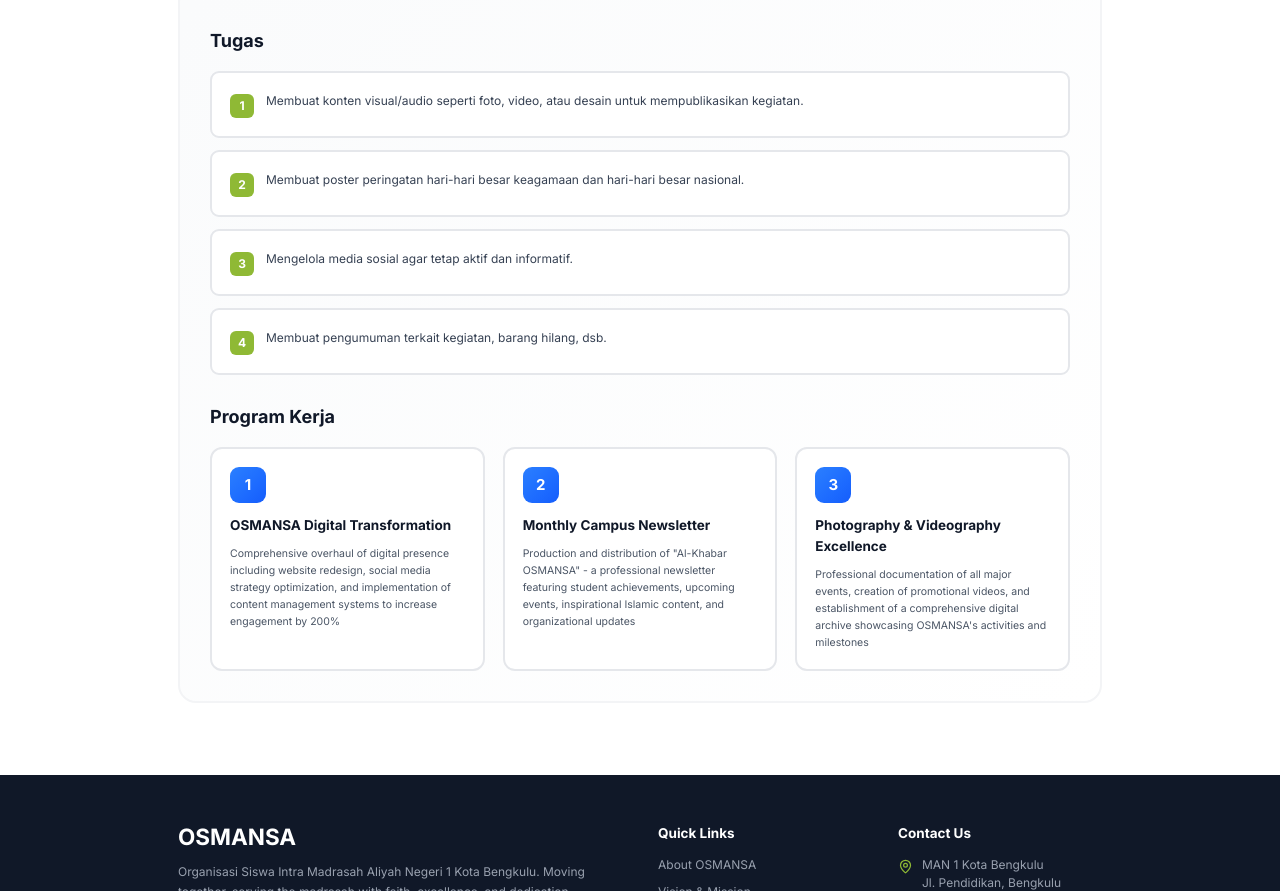
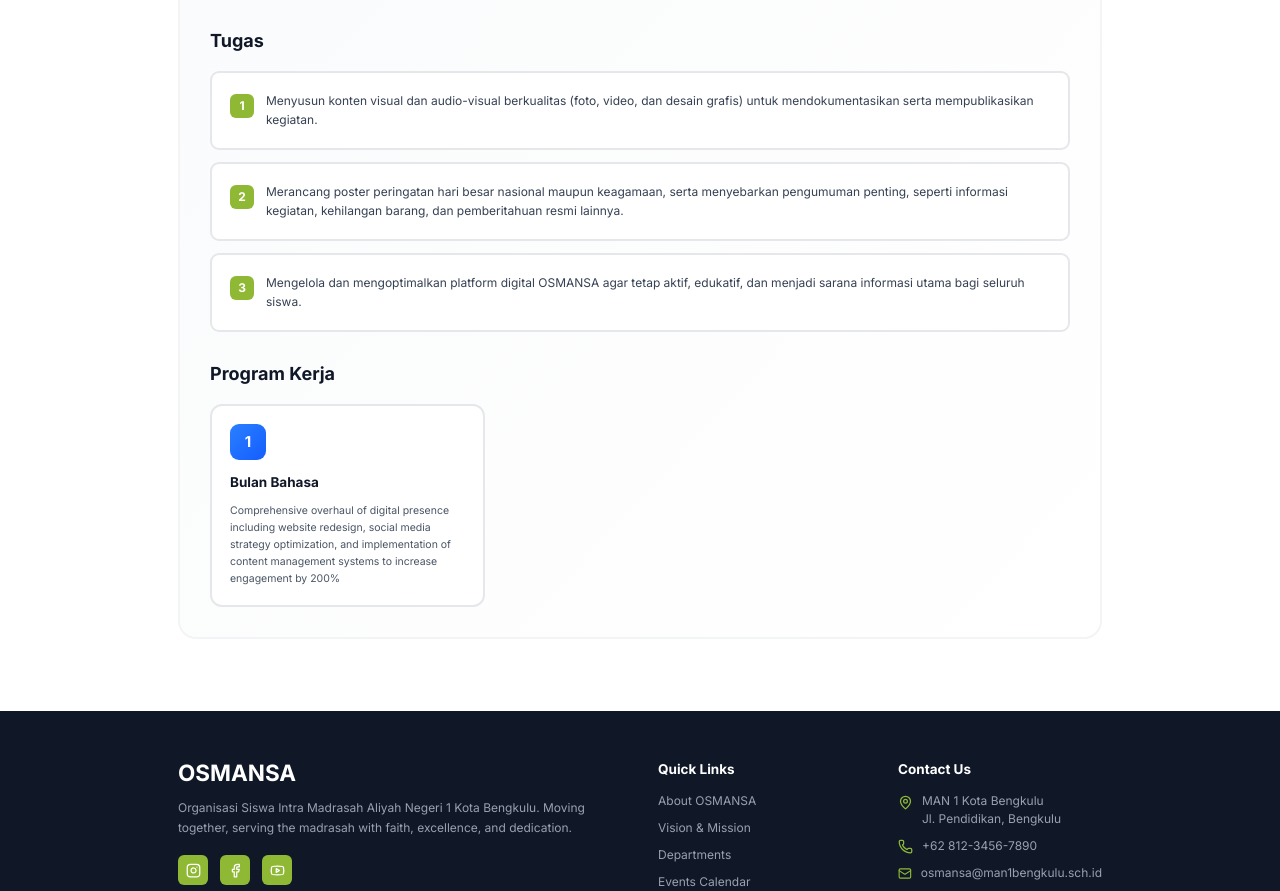
Before and after one commit to osmansa-xyz/OSMANSAWeb, a React (Vite) app: page / in a window 1280 px wide. Shown: the part 5433-6324 px from the top of the page. Built offline with nearby package versions, Linux system fonts and the light colour scheme.

Commit message:
Update Departments.tsx

```diff
--- a/src/app/components/Departments.tsx
+++ b/src/app/components/Departments.tsx
@@ -37,23 +37,14 @@ const departments: Department[] = [
     Koordinator: 'Syauqi Raudhah Firdaus',
     members: ['Muhammad Alfikri', 'Chesha Kinah Ramadani'],
     jobDescription: [
-      'Membuat konten visual/audio seperti foto, video, atau desain untuk mempublikasikan kegiatan.',
-      'Membuat poster peringatan hari-hari besar keagamaan dan hari-hari besar nasional.',
-      'Mengelola media sosial agar tetap aktif dan informatif.',
-      'Membuat pengumuman terkait kegiatan, barang hilang, dsb.'
+      'Menyusun konten visual dan audio-visual berkualitas (foto, video, dan desain grafis) untuk mendokumentasikan serta mempublikasikan kegiatan.',
+      'Merancang poster peringatan hari besar nasional maupun keagamaan, serta menyebarkan pengumuman penting, seperti informasi kegiatan, kehilangan barang, dan pemberitahuan resmi lainnya.',
+      'Mengelola dan mengoptimalkan platform digital OSMANSA agar tetap aktif, edukatif, dan menjadi sarana informasi utama bagi seluruh siswa.'
     ],
     workPrograms: [
       {
-        title: 'OSMANSA Digital Transformation',
+        title: 'Bulan Bahasa',
         description: 'Comprehensive overhaul of digital presence including website redesign, social media strategy optimization, and implementation of content management systems to increase engagement by 200%'
-      },
-      {
-        title: 'Monthly Campus Newsletter',
-        description: 'Production and distribution of "Al-Khabar OSMANSA" - a professional newsletter featuring student achievements, upcoming events, inspirational Islamic content, and organizational updates'
-      },
-      {
-        title: 'Photography & Videography Excellence',
-        description: 'Professional documentation of all major events, creation of promotional videos, and establishment of a comprehensive digital archive showcasing OSMANSA\'s activities and milestones'
       }
     ]
   },
@@ -66,23 +57,18 @@ const departments: Department[] = [
     Koordinator: 'El Fahri Pradipta',
     members: ['Adella Hesti Mullansari', 'Anggun Rahmadani', 'Muhammad Faizul Haq', 'Carine Syahira Zahwa'],
     jobDescription: [
-      'Megatur jadwal pelaksanaan sholat dhuha dan tadarus pagi .',
-      'Membacakan hadist di masjid ketika jeda iqomah dzuhur.',
-      'Menjadi MC ketika pelaksanaan kegiatan.'
+      'Mengatur jadwal dan teknis pelaksanaan ibadah rutin madrasah, termasuk koordinasi Shalat Dhuha, tadarus pagi, dan pembacaan hadist di masjid.',
+      'Bertindak sebagai pemandu acara (Master of Ceremony) dalam berbagai kegiatan resmi.'
     ],
     workPrograms: [
       {
-        title: 'Gema Muharram Festival',
+        title: 'Maulid Nabi',
         description: 'Week-long Islamic New Year celebration featuring Islamic competitions, motivational lectures by renowned scholars, Quranic recitation contests, and community service initiatives to welcome the new Hijri year'
       },
       {
-        title: 'Tahfidz Mentorship Program',
+        title: 'Isra Miraj',
         description: 'Structured Quran memorization program connecting students with qualified mentors, providing weekly guidance sessions, progress tracking, and creating a supportive environment for spiritual growth'
       },
-      {
-        title: 'Friday Inspiration Series',
-        description: 'Weekly Islamic discussion forums featuring diverse topics from contemporary issues to classical scholarship, encouraging critical thinking while strengthening Islamic identity and understanding'
-      }
     ]
   },
   {
@@ -94,24 +80,13 @@ const departments: Department[] = [
     Koordinator: 'Zlatan Rahcel Sudarsono',
     members: ['Muhammad Ahza Bayhaqi', 'Azza Fadillah Permata Juri', 'Muhammad Daffa Khairan'],
     jobDescription: [
-      'Menjaga keamanan sekitar area sekolah.',
-      'Mempersiapkan event olahraga .',
-      'Memimpin senam setiap KJP Jumat Sehat.',
-      'Koordinator event Liga MAN.',
-      'Menjaga parkiran dan menjaga keamanan sekitar lokasi kegiatan'
+      'Menjaga ketertiban dan keamanan di area sekolah secara rutin maupun saat kegiatan berlangsung.',
+      'Memimpin pelaksanaan senam bersama pada agenda KJP Jumat Sehat untuk meningkatkan kebugaran seluruh warga madrasah.'
     ],
     workPrograms: [
       {
-        title: 'OSMANSA Sports Championship',
+        title: 'Liga MAN',
         description: 'Annual multi-sport tournament featuring futsal, basketball, badminton, and table tennis competitions that foster school spirit, discover athletic talent, and promote healthy lifestyle among students'
-      },
-      {
-        title: 'Health & Wellness Campaign',
-        description: 'Comprehensive program including nutrition workshops, mental health awareness sessions, fitness challenges, and collaboration with health professionals to educate students on maintaining balanced, healthy lifestyles'
-      },
-      {
-        title: 'Morning Exercise Movement',
-        description: 'Weekly communal exercise sessions every Friday morning featuring aerobics, traditional sports, and group activities designed to energize students, build community bonds, and establish healthy habits'
       }
     ]
   },
@@ -122,24 +97,16 @@ const departments: Department[] = [
     color: 'from-green-500 to-green-600',
     bgColor: 'bg-green-50',
     Koordinator: 'Leo Prabowo',
-    members: ['Bunga Dzahirah', 'Muhammad Raihan Almico Chandra Dinata', 'Alfaizah Luthfia Sutama'],
+    members: ['Bunga Dzahirah', 'M. Raihan Almico Chandra Dinata', 'Alfaizah Luthfia Sutama'],
     jobDescription: [
-      'Menyiapkan, mengatur, dan memastikan semua perlengkapan kegiatan tersedia dan berfungsi dengan baik.',
-      'Memutar lagu Indonesia Raya pada hari senin dan kamis pukul 10.00 WIB.',
-      'Membacakan teks Pancasila  pada hari selasa dan jumat pukul 10.00 WIB.'
+      'Menyiapkan, mengatur, dan memastikan seluruh peralatan pendukung kegiatan tersedia dalam kondisi prima dan siap pakai.',
+      'Bertanggung jawab atas pemutaran lagu kebangsaan Indonesia Raya setiap hari Senin dan Kamis pukul 10.00 WIB.',
+      'Bertugas membacakan teks Pancasila melalui pengeras suara sekolah pada hari Selasa dan Jumat pukul 10.00 WIB.'
     ],
     workPrograms: [
       {
-        title: 'Digital Asset Management System',
+        title: 'MATSAMA',
         description: 'Implementation of QR-code based inventory tracking system, online equipment reservation platform, and digital database for all OSMANSA assets to improve transparency and accessibility'
-      },
-      {
-        title: 'Equipment Upgrade Initiative',
-        description: 'Strategic procurement plan to modernize organizational equipment including sound systems, projection equipment, sports gear, and office supplies through careful budgeting and fundraising'
-      },
-      {
-        title: 'Event Logistics Excellence',
-        description: 'Development of standardized logistics protocols, creation of event planning checklists, and training of logistics team members to ensure flawless execution of all OSMANSA programs and activities'
       }
     ]
   }
```
